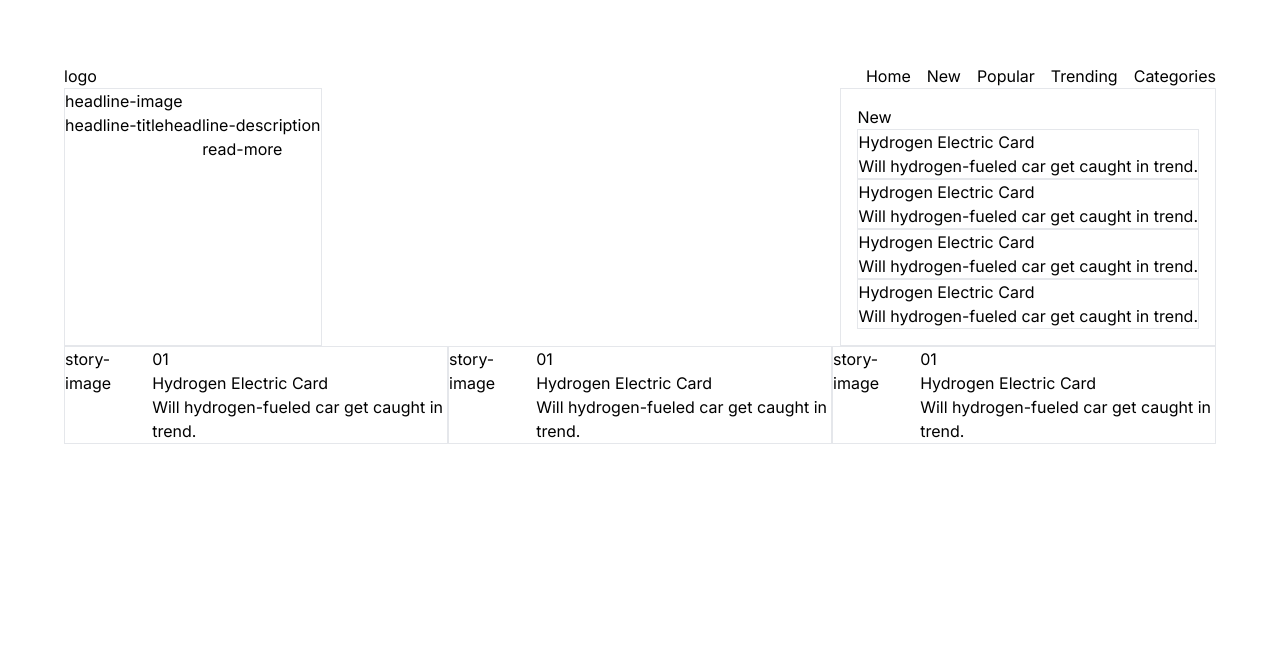
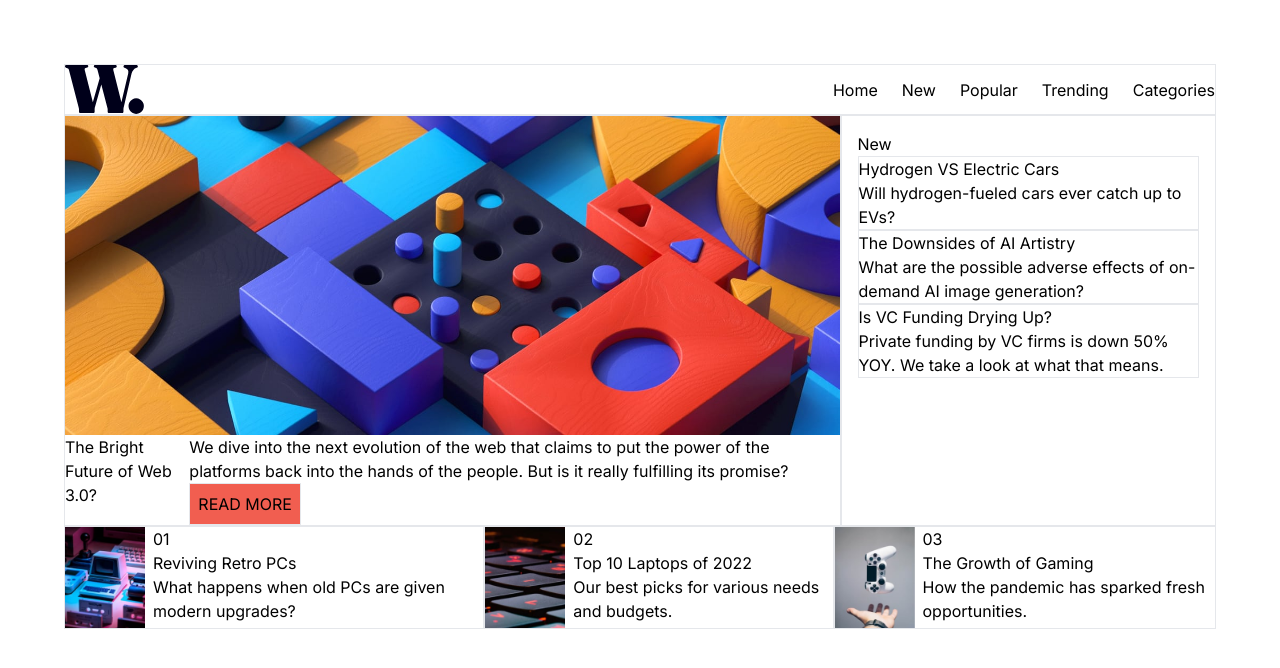
Before and after one commit to mirfanwebdev/frontend-mentor-news, a Next.js app: page / in a window 1280 px wide. Shown: the top 668 px of the page. Built offline with nearby package versions, Linux system fonts and the light colour scheme.

Commit message:
add news data

```diff
--- a/src/app/components/Headlines.tsx
+++ b/src/app/components/Headlines.tsx
@@ -1,12 +1,16 @@
+import Image from "next/image";
+import headImg from "@/app/assets/image-web-3-desktop.jpg"
 export function Headlines() {
     return (
         <section className="flex flex-col border">
-            <div>headline-image</div>
+            <Image src={headImg} alt="headline-image" width={800} height={500}/>
                 <div className="flex justify-between">
-                    <h1>headline-title</h1>
+                    <h1>The Bright Future of Web 3.0?</h1>
                     <div className="flex flex-col">
-                        <p>headline-description</p>
-                        <button>read-more</button>
+                        <p>We dive into the next evolution of the web that claims to put the power of the platforms back into the hands of the people.
+  But is it really fulfilling its promise?
+</p>
+                        <button className="w-fit border p-2 bg-softRed">READ MORE</button>
                 </div>
             </div>
         </section>
--- a/src/app/components/Navigation.tsx
+++ b/src/app/components/Navigation.tsx
@@ -1,4 +1,6 @@
+import Image from "next/image";
 import Link from "next/link";
+import logo from "@/app/assets/logo.svg";
 
 interface NavItem {
     href: string
@@ -13,10 +15,11 @@ export default function Navigation() {
         { href: "/trending", name: "Trending" },
         { href: "/categories", name: "Categories" },
     ]
+
     return (
-        <nav className="flex justify-between">
-            <div>logo</div>
-            <div className="flex gap-4">
+        <nav className="border flex justify-between items-center">
+            <Image src={logo} alt="logo" width={80} height={80}/>
+            <div className="flex gap-6">
                 {navItems.map((item) => (
                     <Link key={item.href} href={item.href}>{item.name}</Link>
                 ))}
--- a/src/app/components/Stories.tsx
+++ b/src/app/components/Stories.tsx
@@ -1,12 +1,20 @@
+import { sideStories } from "../libs/sideStories"
+
 export default function Stories() {
     return (
         <aside className="border p-4">
             <h2>New</h2>
-            <div className="border">
+            {sideStories.map((story) => (
+                <div key={story.id} className="border">
+                    <h3>{story.title}</h3>
+                    <p>{story.content}</p>
+                </div>
+            ))}
+            {/* <div className="border">
                 <h3>Hydrogen Electric Card</h3>
                 <p>Will hydrogen-fueled car get caught in trend.</p>
-            </div>
-            <div className="border">
+            </div> */}
+            {/* <div className="border">
                 <h3>Hydrogen Electric Card</h3>
                 <p>Will hydrogen-fueled car get caught in trend.</p>
             </div>
@@ -16,7 +24,7 @@ export default function Stories() {
             </div><div className="border">
                 <h3>Hydrogen Electric Card</h3>
                 <p>Will hydrogen-fueled car get caught in trend.</p>
-            </div>
+            </div> */}
         </aside>
     )
 }
--- a/src/app/components/TopStories.tsx
+++ b/src/app/components/TopStories.tsx
@@ -1,30 +1,18 @@
+import Image from "next/image";
+import { topStories } from "../libs/topStories";
 export default function TopStories() {
     return (
         <section className="flex justify-between">
-            <div className="border flex gap-2">
-                <div>story-image</div>
-                <div className="flex flex-col">
-                    <h2>01</h2>
-                    <h3>Hydrogen Electric Card</h3>
-                    <p>Will hydrogen-fueled car get caught in trend.</p>
+            {topStories.map((story) => (
+                <div key={story.id} className="border flex gap-2">
+                    <Image src={story.img} alt="story-image" width={80} height={100} />
+                    <div className="flex flex-col">
+                        <h2>{story.number}</h2>
+                        <h3>{story.name}</h3>
+                        <p>{story.content}</p>
+                    </div>
                 </div>
-            </div>
-            <div className="border flex gap-2">
-                <div>story-image</div>
-                <div className="flex flex-col">
-                    <h2>01</h2>
-                    <h3>Hydrogen Electric Card</h3>
-                    <p>Will hydrogen-fueled car get caught in trend.</p>
-                </div>
-            </div>
-            <div className="border flex gap-2">
-                <div>story-image</div>
-                <div className="flex flex-col">
-                    <h2>01</h2>
-                    <h3>Hydrogen Electric Card</h3>
-                    <p>Will hydrogen-fueled car get caught in trend.</p>
-                </div>
-            </div>
+            ))}
         </section>
     )
 }
--- /dev/null
+++ b/src/app/libs/sideStories.ts
@@ -0,0 +1,23 @@
+interface SideStories {
+    id: number
+    title: string
+    content: string
+}
+
+export const sideStories: SideStories[] = [
+    {
+        id: 1,
+        title: "Hydrogen VS Electric Cars",
+        content: "Will hydrogen-fueled cars ever catch up to EVs?",
+    },
+    {
+        id: 2,
+        title: "The Downsides of AI Artistry",
+        content: "What are the possible adverse effects of on-demand AI image generation?",
+    },
+    {
+        id: 3,
+        title: "Is VC Funding Drying Up?",
+        content: "Private funding by VC firms is down 50% YOY. We take a look at what that means.",
+    },
+]
--- /dev/null
+++ b/src/app/libs/topStories.ts
@@ -0,0 +1,36 @@
+import { StaticImageData } from "next/image";
+import imgNews1 from "@/app/assets/image-retro-pcs.jpg";
+import imgNews2 from "@/app/assets/image-top-laptops.jpg";
+import imgNews3 from "@/app/assets/image-gaming-growth.jpg";
+
+interface TopStories {
+    id: number
+    number: string
+    img: StaticImageData
+    name: string
+    content: string
+}
+
+export const topStories: TopStories[] = [
+    {
+        id: 1,
+        number: "01",
+        img: imgNews1,
+        name: "Reviving Retro PCs",
+        content: "What happens when old PCs are given modern upgrades?",
+    },
+    {
+        id: 2,
+        number: "02",
+        img: imgNews2,
+        name: "Top 10 Laptops of 2022",
+        content: "Our best picks for various needs and budgets.",
+    },
+    {
+        id: 3,
+        number: "03",
+        img: imgNews3,
+        name: "The Growth of Gaming",
+        content: "How the pandemic has sparked fresh opportunities.",
+    },
+]
```
